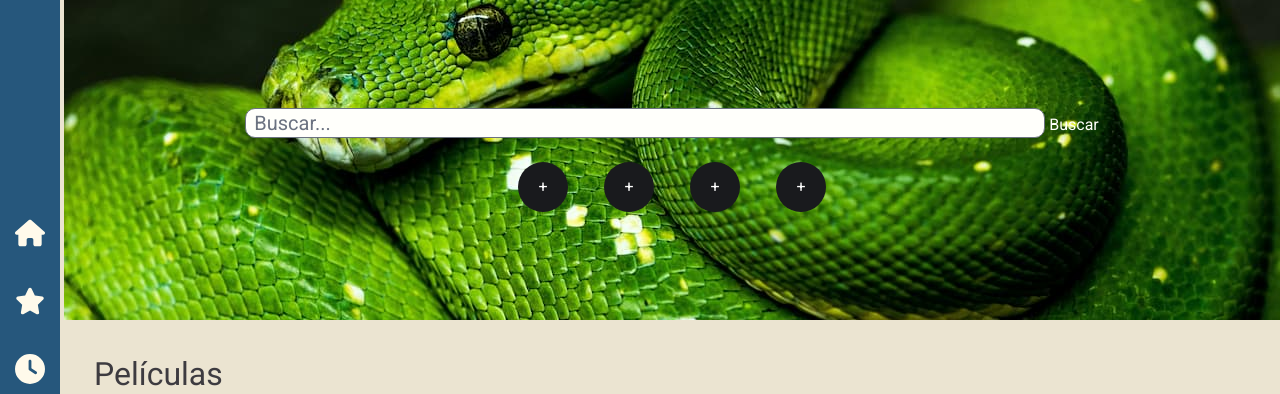
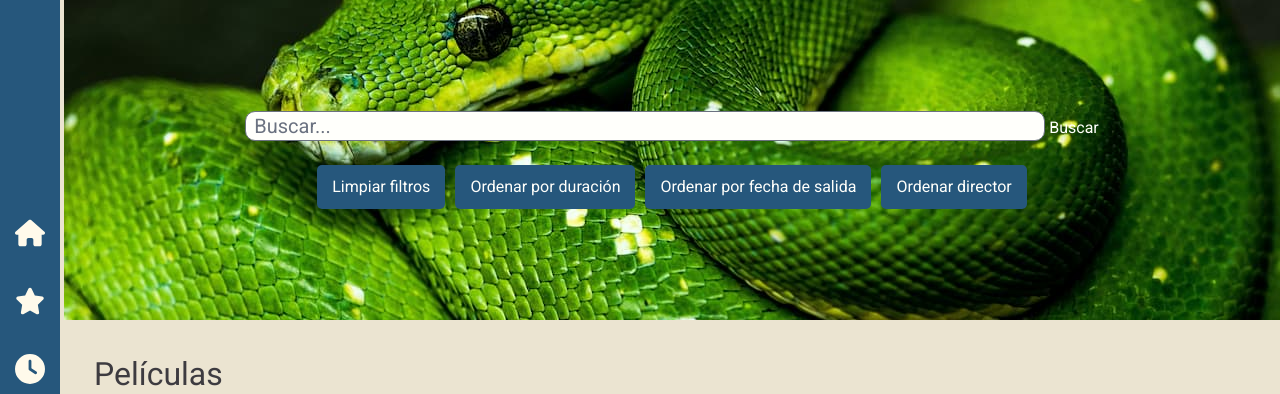
Before and after one commit to AdrianRgGit/tokio_final_project, a Django app: page / in a window 1280 px wide. Shown: the top 394 px of the page. Run offline with Django 5.2, Linux system fonts and the light colour scheme; data that the repository does not hold is empty; some libraries are stand-ins or nearby versions.

Commit message:
ya van todos los filtros

```diff
--- a/core/static/core/home.css
+++ b/core/static/core/home.css
@@ -39,18 +39,17 @@
   color: black;
 }
 
-.filter-container{
-  display: flex;
-  gap: 0px 36px;
+.filter-container {
+    display: flex;
+    gap: 10px;
 }
 
-.filter-button{
-  cursor: pointer;
-  height: 50px;
-  width: 50px;
-  border-radius: 100%;
-  background-color: var(--gray-color);
-  color: white;
+.filter-button {
+    padding: 10px 15px;
+    border-radius: 5px;
+    cursor: pointer;
+    text-decoration: none;
+    transition: background-color 0.3s ease;
 }
 
 .main-title{
--- a/core/templates/core/home.html
+++ b/core/templates/core/home.html
@@ -11,10 +11,13 @@
     </form>
 
     <div class="filter-container">
-        <button class="filter-button">+</button>
-        <button class="filter-button">+</button>
-        <button class="filter-button">+</button>
-        <button class="filter-button">+</button>
+        <a href="{% url 'home' %}" class="filter-button bg-blue-1 hover:opacity-90">Limpiar filtros</a>
+        <a href="{% url 'home' %}?sort_duration=duration"
+           class="filter-button filter-button bg-blue-1 hover:opacity-90">Ordenar por duración</a>
+        <a href="{% url 'home' %}?sort_release_date=release_date"
+           class="filter-button filter-button bg-blue-1 hover:opacity-90">Ordenar por fecha de salida</a>
+        <a href="{% url 'home' %}?sort_director=director"
+           class="filter-button filter-button bg-blue-1 hover:opacity-90">Ordenar director</a>
     </div>
 </section>
 
--- a/core/views.py
+++ b/core/views.py
@@ -1,3 +1,4 @@
+from django.db.models import Count
 from django.shortcuts import render
 from django.contrib.auth.decorators import login_required
 from django.utils.decorators import method_decorator
@@ -18,11 +19,27 @@ class HomeView(TemplateView):
         movies = Movie.objects.all()
         series = Serie.objects.all()
 
+        sort_duration = self.request.GET.get('sort_duration')
+        sort_release_date = self.request.GET.get('sort_release_date')
+        sort_director = self.request.GET.get('sort_director')
+
         if search_form.is_valid():
             query = search_form.cleaned_data.get('query')
             if query:
                 movies = movies.filter(title__icontains=query)
                 series = series.filter(title__icontains=query)
+
+        if sort_duration:
+            movies = movies.order_by('duration')
+            series = series.annotate(num_seasons=Count('season')).order_by('num_seasons')
+
+        if sort_release_date:
+            movies = movies.order_by('release_date')
+            series = series.order_by('release_date')
+
+        if sort_director:
+            movies = movies.order_by('director')
+            series = series.order_by('director')
 
         context['search_form'] = search_form
         context['movies'] = movies
--- a/theme/static/css/dist/styles.css
+++ b/theme/static/css/dist/styles.css
@@ -767,6 +767,10 @@ select {
   margin-top: 1rem;
 }
 
+.ml-0 {
+  margin-left: 0px;
+}
+
 .block {
   display: block;
 }
@@ -803,8 +807,16 @@ select {
   width: 100%;
 }
 
+.cursor-pointer {
+  cursor: pointer;
+}
+
 .flex-col {
   flex-direction: column;
+}
+
+.flex-wrap {
+  flex-wrap: wrap;
 }
 
 .items-center {
@@ -836,6 +848,10 @@ select {
   row-gap: 2rem;
 }
 
+.overflow-hidden {
+  overflow: hidden;
+}
+
 .rounded {
   border-radius: 0.25rem;
 }
@@ -844,8 +860,16 @@ select {
   border-radius: 0.5rem;
 }
 
+.rounded-full {
+  border-radius: 9999px;
+}
+
 .border {
   border-width: 1px;
+}
+
+.border-2 {
+  border-width: 2px;
 }
 
 .bg-blue-1 {
@@ -878,6 +902,14 @@ select {
   background-color: rgb(61 59 64 / var(--tw-bg-opacity));
 }
 
+.bg-cover {
+  background-size: cover;
+}
+
+.bg-center {
+  background-position: center;
+}
+
 .object-cover {
   -o-object-fit: cover;
      object-fit: cover;
@@ -889,6 +921,10 @@ select {
 
 .p-8 {
   padding: 2rem;
+}
+
+.p-32 {
+  padding: 8rem;
 }
 
 .px-4 {
@@ -945,3 +981,7 @@ select {
 .hover\:opacity-80:hover {
   opacity: 0.8;
 }
+
+.hover\:opacity-90:hover {
+  opacity: 0.9;
+}
```
